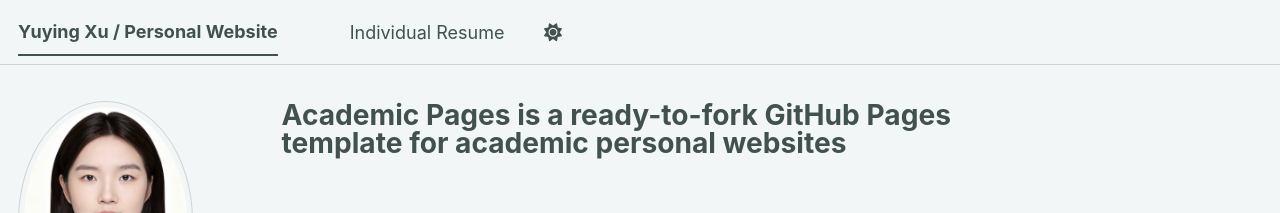
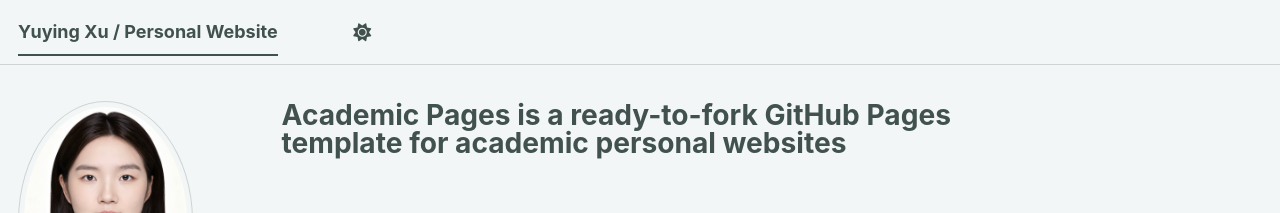
Before and after one commit to XuYuying2026/XuYuying2026.github.io, a Jekyll site: the page built from _pages/about.md, in a window 1280 px wide. Shown: the top 213 px of the page. Built offline with Jekyll 4.4.1, drawn with Linux system fonts in a browser that asks for light colours; a style sheet for code colours, icons or effects is not loaded.

Commit message:
Remove 'Individual Resume' from navigation
Removed the 'Individual Resume' entry from the main navigation.

```diff
--- a/_data/navigation.yml
+++ b/_data/navigation.yml
@@ -8,5 +8,3 @@
 #      Markdown formatted page while the second is generated using JSON.
 
 main:
-  - title: "Individual Resume"
-    url: /publications/
```
